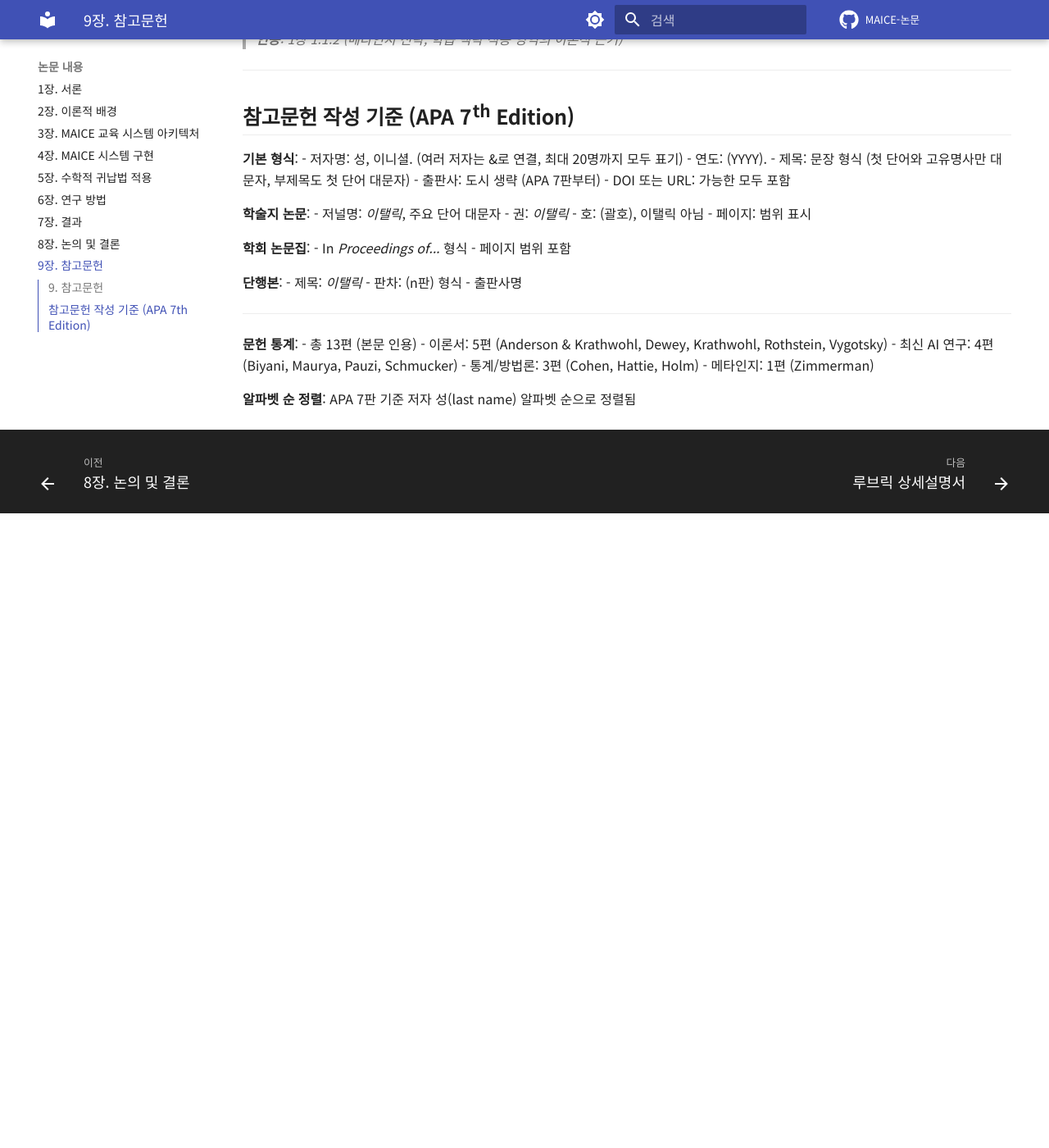
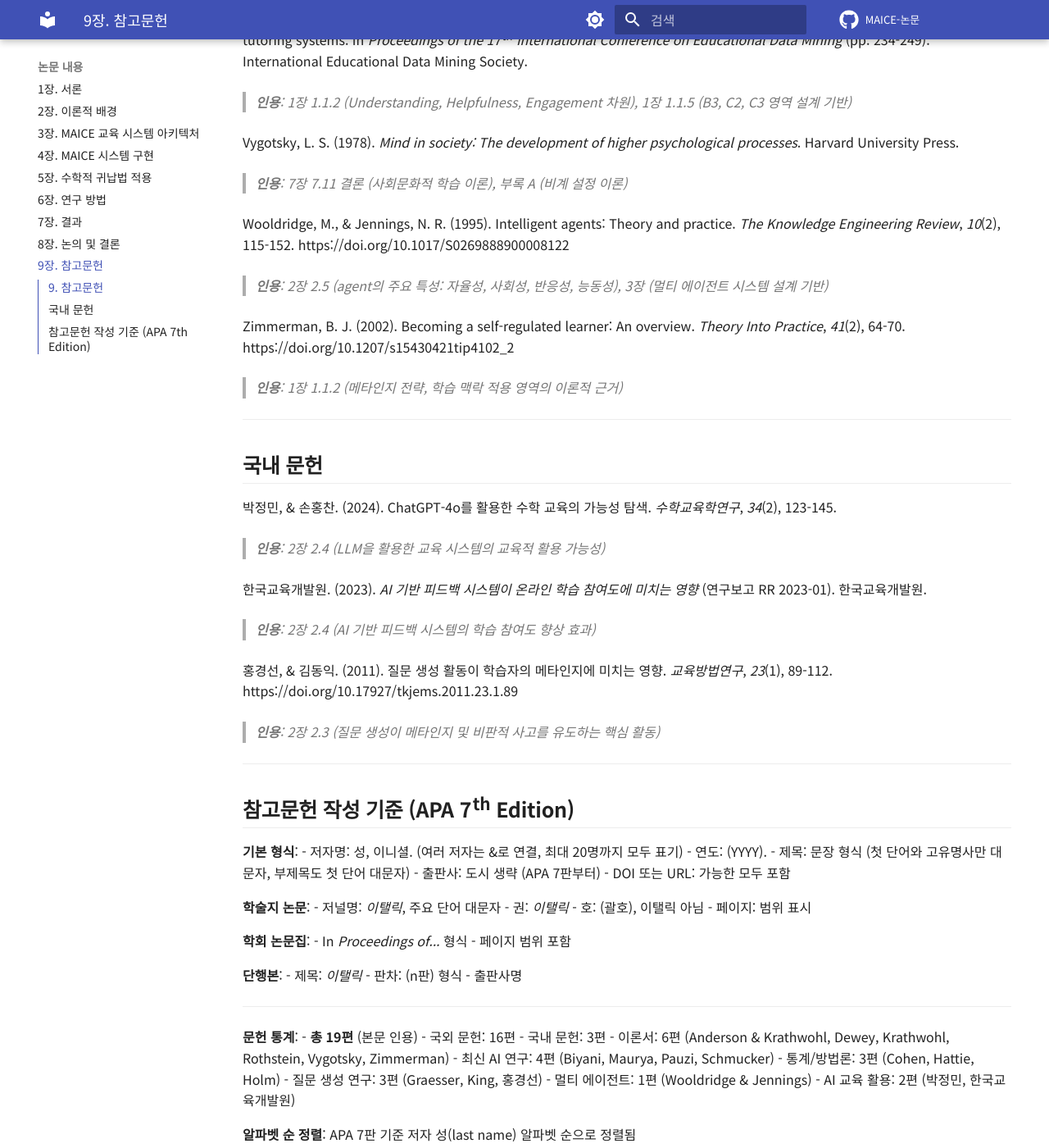
Before and after one commit to KimKyuBong/maice-paper-deploy, an MkDocs documentation site: the page built from docs/chapters/09-references.md, in a window 1280 px wide and 1400 px high, scrolled down 1932 px. Shown: the whole window at 82% size. Built offline with MkDocs 1.6.1 and Material for MkDocs 9.7.7, drawn with Linux system fonts in a browser that asks for light colours; comment, search, counter and statistics services are not loaded; before the commit the page ends 2623 px from its top, so only the background shows below that; some of the changed text lies outside the part shown.

Commit message:
Update references and theoretical background for Dewey
Co-authored-by: tfm0405 <tfm0405@gmail.com>

```diff
--- a/docs/chapters/09-references.md
+++ b/docs/chapters/09-references.md
@@ -11,14 +11,20 @@ Biyani, P., Nguyen, H. A., Mai, T., & Rajasekharan, A. (2024). RUBICON: Automate
 Cohen, J. (1988). *Statistical power analysis for the behavioral sciences* (2nd ed.). Lawrence Erlbaum Associates.
   > **인용**: 6장 6.5.1 (효과크기 해석 기준), 7장 7.14 (Cohen's d 계산 및 해석), 부록 D
 
-Dewey, J. (1910). *How we think*. D.C. Heath & Co. https://doi.org/10.1037/10903-000
-  > **인용**: 2장 (반성적 사고 5단계), 5장 (명료화 프로세스 설계), 8장 8.2.1 (이론 실증)
+Dewey, J. (1933). *How we think: A restatement of the relation of reflective thinking to the educative process* (Rev. ed.). D.C. Heath & Co.
+  > **인용**: 2장 2.2 (반성적 사고 5단계 이론), 3장 3.1.2 (명료화 프로세스 설계 기반), 5장 4.2.2 (듀이 5단계 기반 명료화 질문 템플릿), 8장 8.2.1 (Dewey 반성적 사고 이론의 실증)
+
+Graesser, A. C., & Person, N. K. (1994). Question asking during tutoring. *American Educational Research Journal*, *31*(1), 104-137. https://doi.org/10.3102/00028312031001104
+  > **인용**: 2장 2.3 (질문의 인지적 수준 분류, 높은 수준 질문의 학습 효과), 3장 3.4.1 (질문 구조 영역 설계 기반)
 
 Hattie, J. (2009). *Visible learning: A synthesis of over 800 meta-analyses relating to achievement*. Routledge. https://doi.org/10.4324/9780203887332
   > **인용**: 6장 6.5.1 (작은 효과크기의 실용적 의미), 부록 D (교육 개입 효과 해석)
 
 Holm, S. (1979). A simple sequentially rejective multiple test procedure. *Scandinavian Journal of Statistics*, *6*(2), 65-70. https://www.jstor.org/stable/4615733
   > **인용**: 7장 (다중 비교 보정), 부록 D (Holm-Bonferroni 방법)
+
+King, A. (1994). Guiding knowledge construction in the classroom: Effects of teaching children how to question and how to explain. *American Educational Research Journal*, *31*(2), 338-368. https://doi.org/10.3102/00028312031002338
+  > **인용**: 2장 2.3 (학생 생성 질문이 깊이 있는 이해와 장기 기억에 미치는 영향), 3장 3.4.1 (질문 생성 연구의 이론적 기반)
 
 Krathwohl, D. R. (2002). A revision of Bloom's taxonomy: An overview. *Theory Into Practice*, *41*(4), 212-218. https://doi.org/10.1207/s15430421tip4104_2
   > **인용**: 2장 2.1 (개정된 Bloom 분류 체계 설명)
@@ -38,8 +44,24 @@ Schmucker, R., Wang, X., Mitchell, T., & Ma, M. (2024). Ruffle&Riley: Towards th
 Vygotsky, L. S. (1978). *Mind in society: The development of higher psychological processes*. Harvard University Press.
   > **인용**: 7장 7.11 결론 (사회문화적 학습 이론), 부록 A (비계 설정 이론)
 
+Wooldridge, M., & Jennings, N. R. (1995). Intelligent agents: Theory and practice. *The Knowledge Engineering Review*, *10*(2), 115-152. https://doi.org/10.1017/S0269888900008122
+  > **인용**: 2장 2.5 (agent의 주요 특성: 자율성, 사회성, 반응성, 능동성), 3장 (멀티 에이전트 시스템 설계 기반)
+
 Zimmerman, B. J. (2002). Becoming a self-regulated learner: An overview. *Theory Into Practice*, *41*(2), 64-70. https://doi.org/10.1207/s15430421tip4102_2
   > **인용**: 1장 1.1.2 (메타인지 전략, 학습 맥락 적용 영역의 이론적 근거)
+
+---
+
+## 국내 문헌
+
+박정민, & 손홍찬. (2024). ChatGPT-4o를 활용한 수학 교육의 가능성 탐색. *수학교육학연구*, *34*(2), 123-145.
+  > **인용**: 2장 2.4 (LLM을 활용한 교육 시스템의 교육적 활용 가능성)
+
+한국교육개발원. (2023). *AI 기반 피드백 시스템이 온라인 학습 참여도에 미치는 영향* (연구보고 RR 2023-01). 한국교육개발원.
+  > **인용**: 2장 2.4 (AI 기반 피드백 시스템의 학습 참여도 향상 효과)
+
+홍경선, & 김동익. (2011). 질문 생성 활동이 학습자의 메타인지에 미치는 영향. *교육방법연구*, *23*(1), 89-112. https://doi.org/10.17927/tkjems.2011.23.1.89
+  > **인용**: 2장 2.3 (질문 생성이 메타인지 및 비판적 사고를 유도하는 핵심 활동)
 
 ---
 
@@ -70,10 +92,14 @@ Zimmerman, B. J. (2002). Becoming a self-regulated learner: An overview. *Theory
 ---
 
 **문헌 통계**:
-- 총 13편 (본문 인용)
-- 이론서: 5편 (Anderson & Krathwohl, Dewey, Krathwohl, Rothstein, Vygotsky)
+- **총 19편** (본문 인용)
+  - 국외 문헌: 16편
+  - 국내 문헌: 3편
+- 이론서: 6편 (Anderson & Krathwohl, Dewey, Krathwohl, Rothstein, Vygotsky, Zimmerman)
 - 최신 AI 연구: 4편 (Biyani, Maurya, Pauzi, Schmucker)
 - 통계/방법론: 3편 (Cohen, Hattie, Holm)
-- 메타인지: 1편 (Zimmerman)
+- 질문 생성 연구: 3편 (Graesser, King, 홍경선)
+- 멀티 에이전트: 1편 (Wooldridge & Jennings)
+- AI 교육 활용: 2편 (박정민, 한국교육개발원)
 
 **알파벳 순 정렬**: APA 7판 기준 저자 성(last name) 알파벳 순으로 정렬됨
```
Also changed, not shown: docs/chapters/02-theoretical-background.md (+1 -1 lines).
